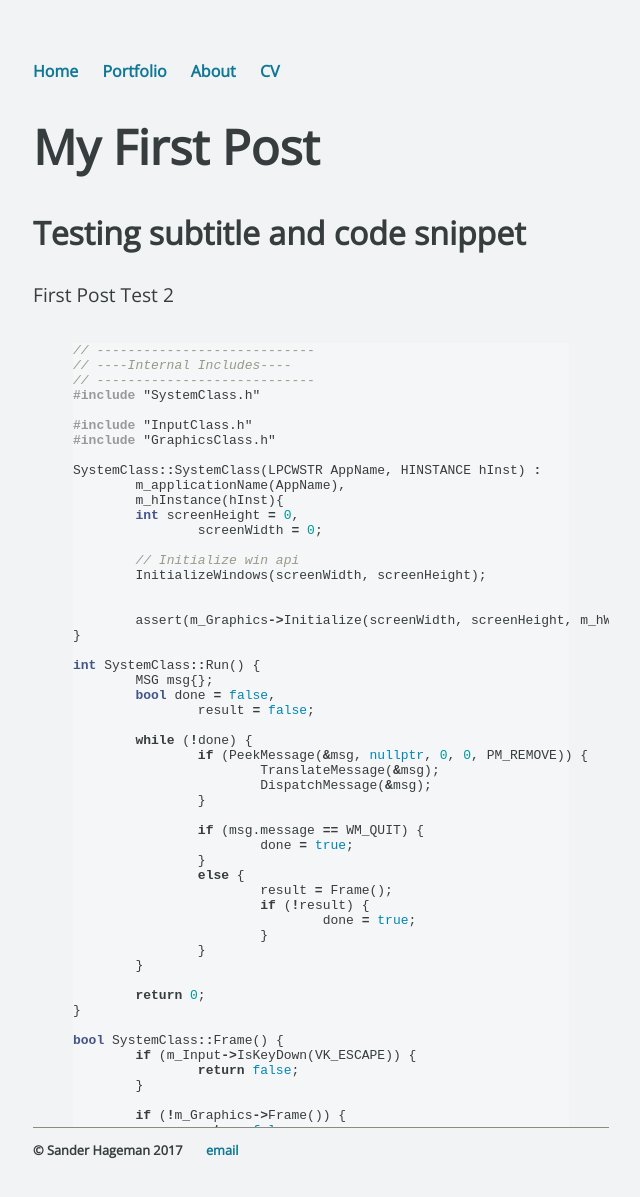
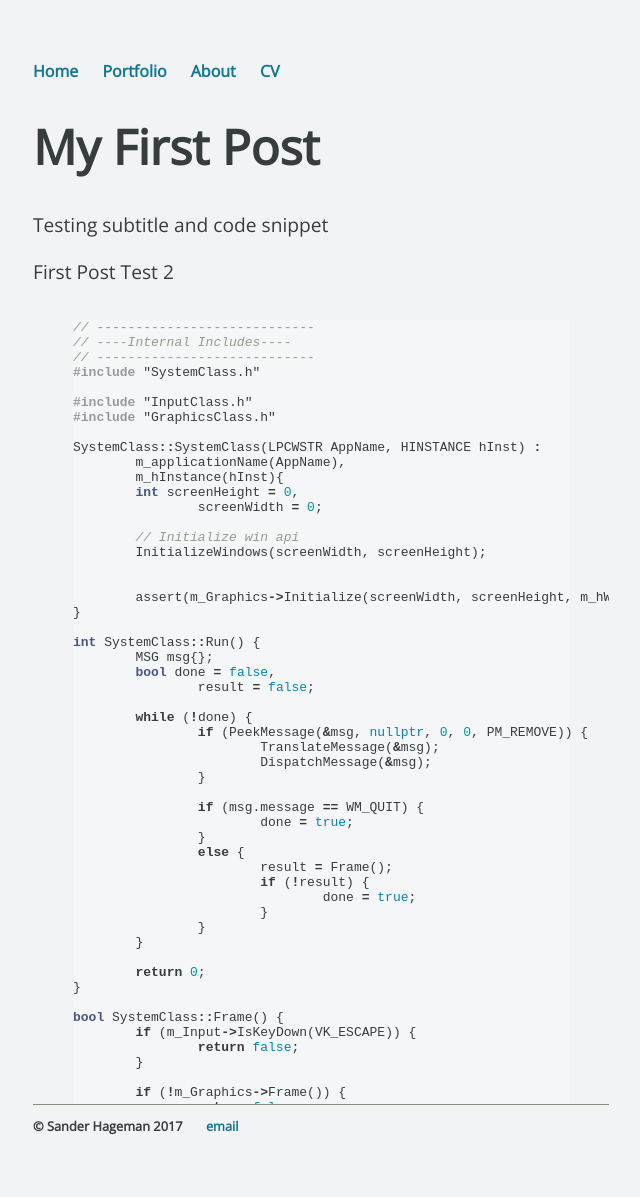
Before and after one commit to SanderHageman/sanderhageman.github.io, a Jekyll site: the page built from _posts/2017-10-12-my-first-post.md, in a window 1280 px wide. Shown: the top 1197 px of the page, without its empty margins (319-959 px from the left). Built offline with Jekyll 4.4.1, drawn with Linux system fonts in a browser that asks for light colours.

Commit message:
Update post.html

```diff
--- a/_layouts/post.html
+++ b/_layouts/post.html
@@ -2,7 +2,7 @@
 layout: default
 ---
 <h1>{{ page.title }}</h1>
-<h2>{{ page.subtitle }}</h2>
+<p class="meta">{{ page.subtitle }}</p>
 <!-- <p class="meta">{{ page.date | date_to_string }}</p> -->
 
 <div class="post">
```
